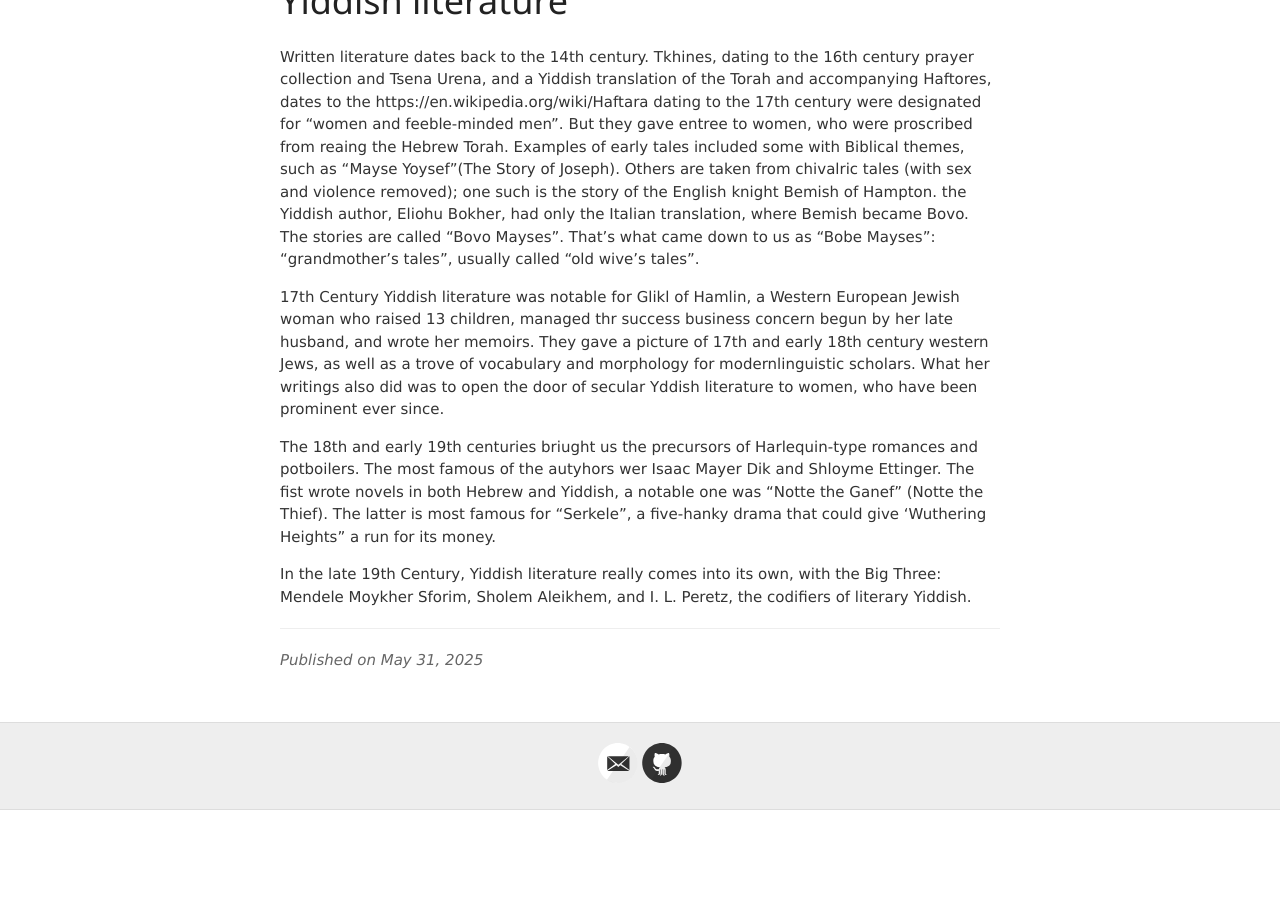
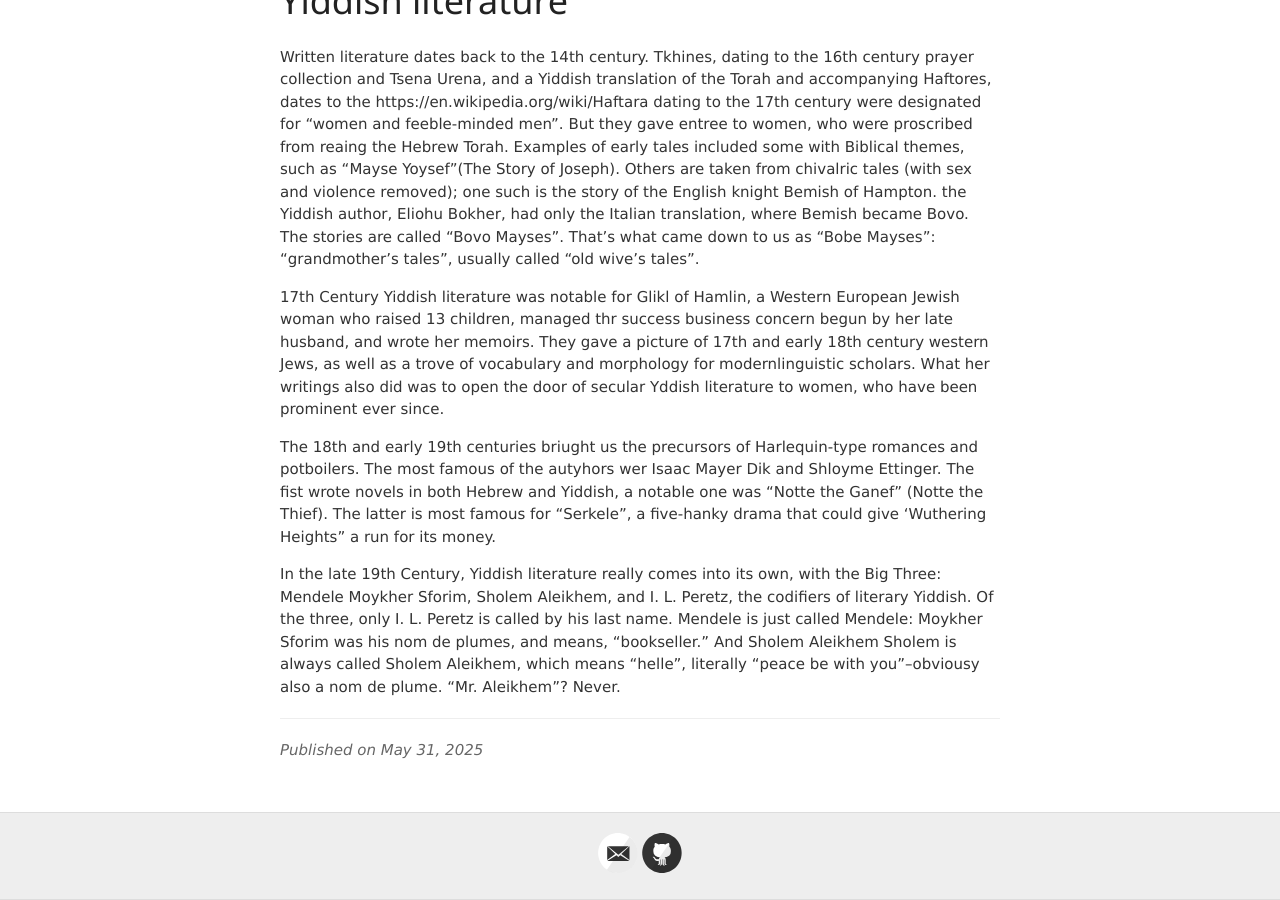
Before and after one commit to jvmallow/jvmallow.github.io, a Jekyll site: the page built from _posts/2025-05-31-Yiddish.md, in a window 1280 px wide and 900 px high, scrolled down 3346 px. Built offline with Jekyll 4.4.1, drawn with Linux system fonts in a browser that asks for light colours; a script that is not in the unit is left out; before the commit the page ends 4156 px from its top, so only the background shows below that.

Commit message:
Update 2025-05-31-Yiddish.md

```diff
--- a/_posts/2025-05-31-Yiddish.md
+++ b/_posts/2025-05-31-Yiddish.md
@@ -55,4 +55,4 @@ Written literature dates back to the 14th century.  Tkhines, dating to the 16th
 
 The 18th and early 19th centuries briught us the precursors of Harlequin-type romances and potboilers. The most famous of the autyhors wer Isaac Mayer Dik and Shloyme Ettinger. The fist wrote novels in both Hebrew and Yiddish, a notable one was "Notte the Ganef" (Notte the Thief). The latter is most famous for "Serkele", a five-hanky drama that could give 'Wuthering Heights" a run for its money.
 
-In the late 19th Century, Yiddish literature really comes into its own, with the Big Three: Mendele Moykher Sforim, Sholem Aleikhem, and I. L. Peretz, the codifiers of literary Yiddish.
+In the late 19th Century, Yiddish literature really comes into its own, with the Big Three: Mendele Moykher Sforim, Sholem Aleikhem, and I. L. Peretz, the codifiers of literary Yiddish. Of the three, only I. L. Peretz is called by his last name. Mendele is just called Mendele: Moykher Sforim was his nom de plumes, and means, "bookseller."  And Sholem Aleikhem Sholem is always called Sholem Aleikhem, which means "helle", literally "peace be with you"--obviousy also a nom de plume. "Mr. Aleikhem"? Never.
```
